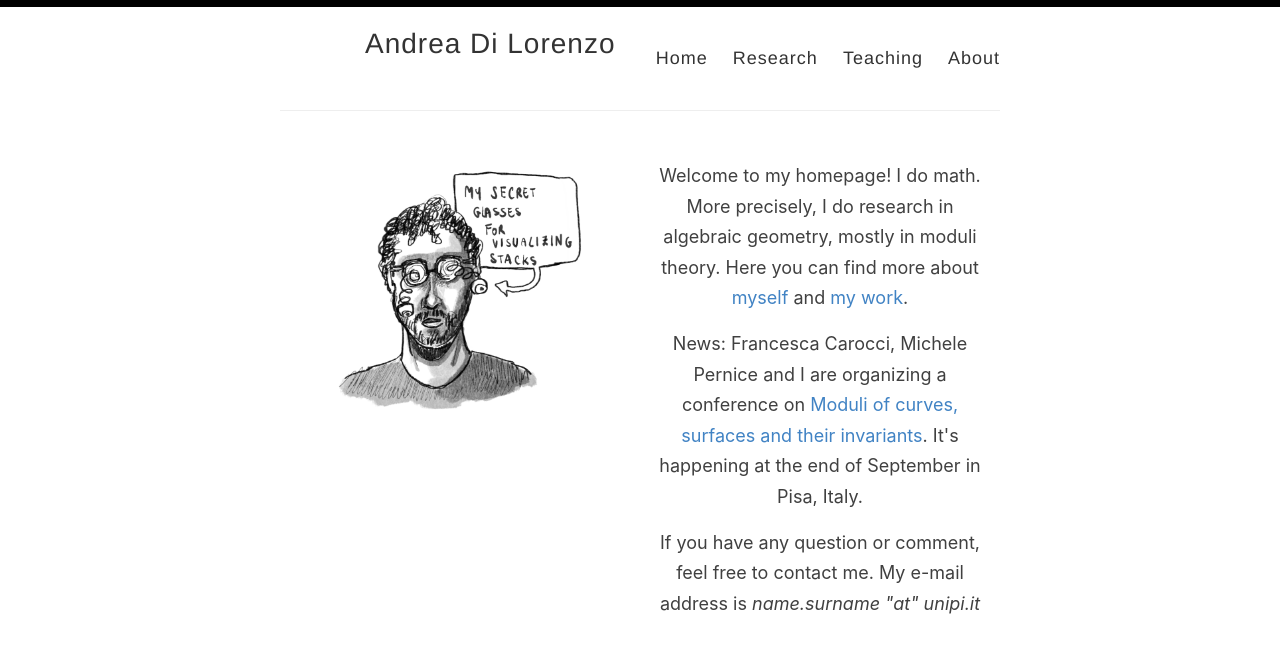
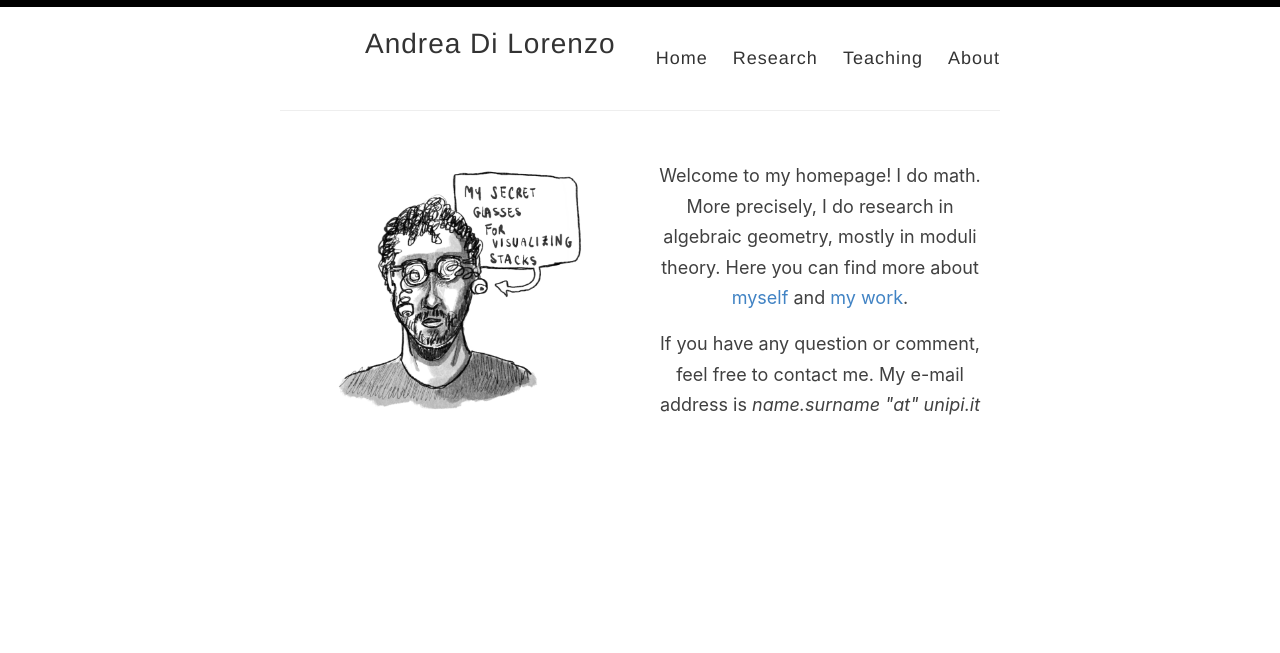
Before and after one commit to anddil/anddil.github.io, a Jekyll site: the page built from index.html, in a window 1280 px wide. Shown: the top 653 px of the page. Built offline with Jekyll 4.4.1, drawn with Linux system fonts in a browser that asks for light colours; the list of posts is cut into pages by our own code.

Commit message:
Update index.html

```diff
--- a/index.html
+++ b/index.html
@@ -51,8 +51,6 @@ layout: default
    I do math. More precisely, I do research in algebraic geometry, mostly in moduli theory.
    Here you can find more about <a href="{{ site.baseurl }}/about">myself</a> and
     <a href="{{ site.baseurl }}/research">my work</a>. </p>
-  <p> News: Francesca Carocci, Michele Pernice and I are organizing a conference on <a href="https://indico.sns.it/event/98/">Moduli of curves, surfaces and their invariants</a>.
-      It's happening at the end of September in Pisa, Italy.</p>
   <p> If you have any question or comment, feel free to contact me.
     My e-mail address is <i> name.surname "at" unipi.it </i> </p>
 </div>
```
